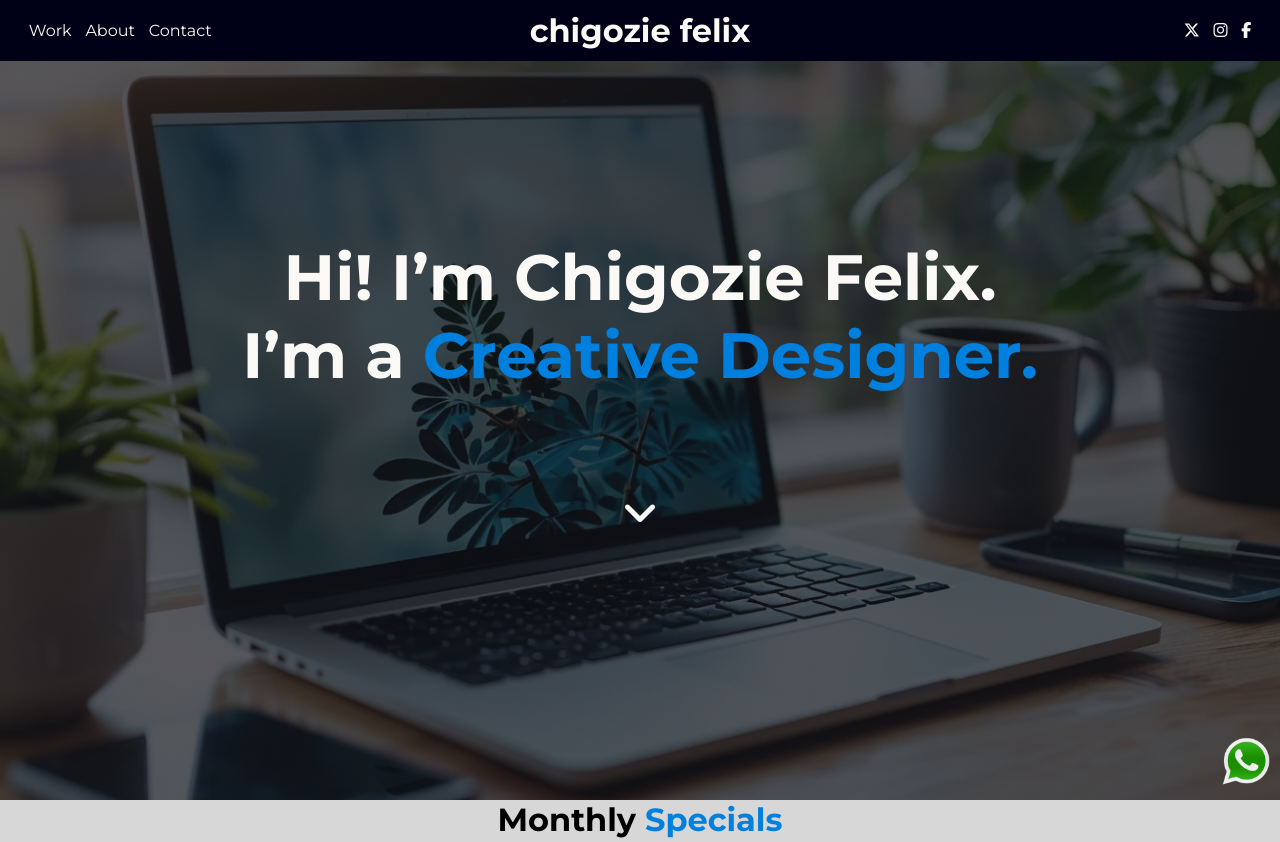
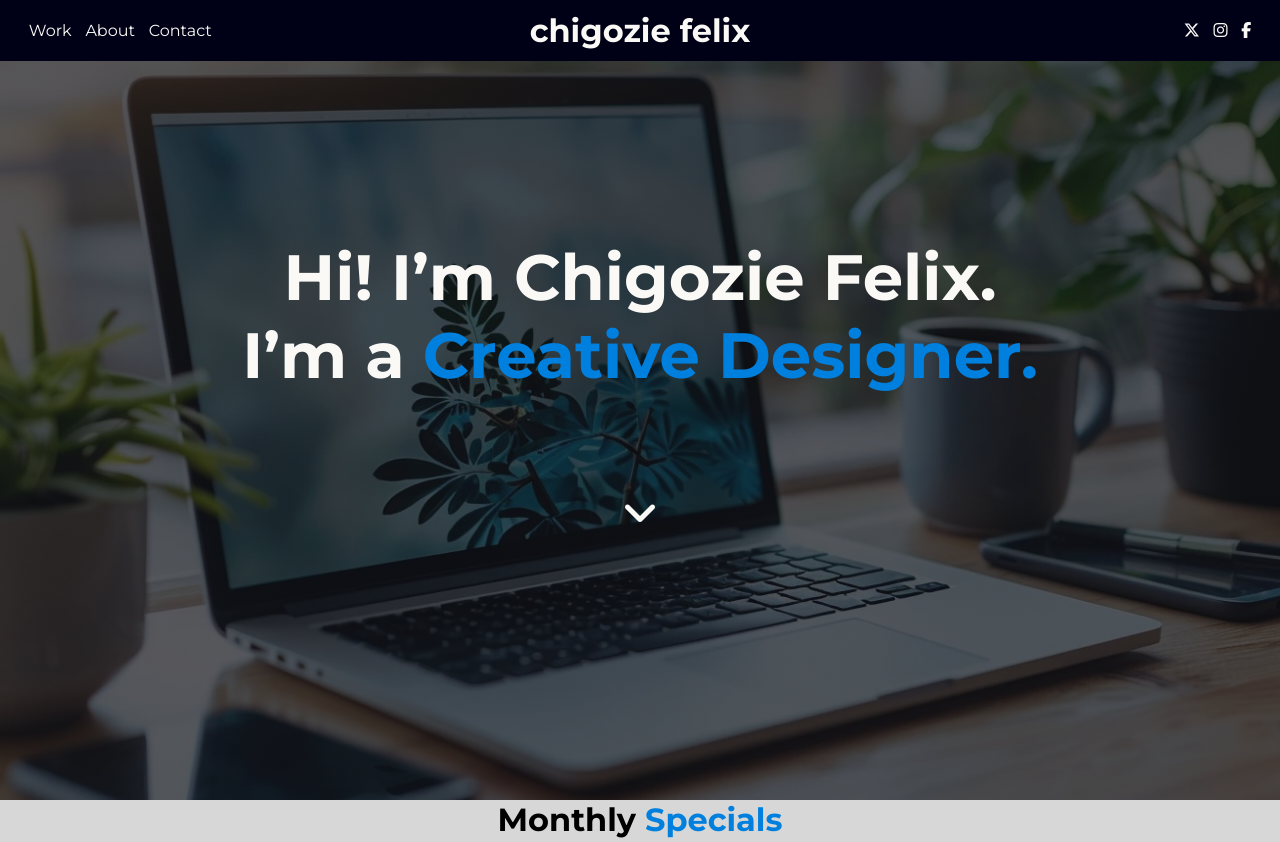
Before and after one commit to G-175/Gozie, a plain HTML site: page index.html in a window 1280 px wide. Shown: the top 842 px of the page. Drawn offline with nearby package versions, Linux system fonts and the light colour scheme.

Commit message:
i removed the whatsapp icon on the right

```diff
--- a/index.html
+++ b/index.html
@@ -129,8 +129,8 @@
             <h4><a href="contact.html" class="click-btn">Contact Me</a></h4>
     </section>
 
-   <div class="whatsapp-icon"><a href="https://wa.link/akqscv" target="_blank"><img src="pictures/—Pngtree—whatsapp phone icon_8704826.png" alt=""></a>
-   </div>
+   <!--<div class="whatsapp-icon"><a href="https://wa.link/akqscv" target="_blank"><img src="pictures/—Pngtree—whatsapp phone icon_8704826.png" alt=""></a>
+   </div>--->
 
     <script src="https://unpkg.com/typed.js@2.1.0/dist/typed.umd.js"></script>
 
```
Also changed, not shown: 1 other file.
